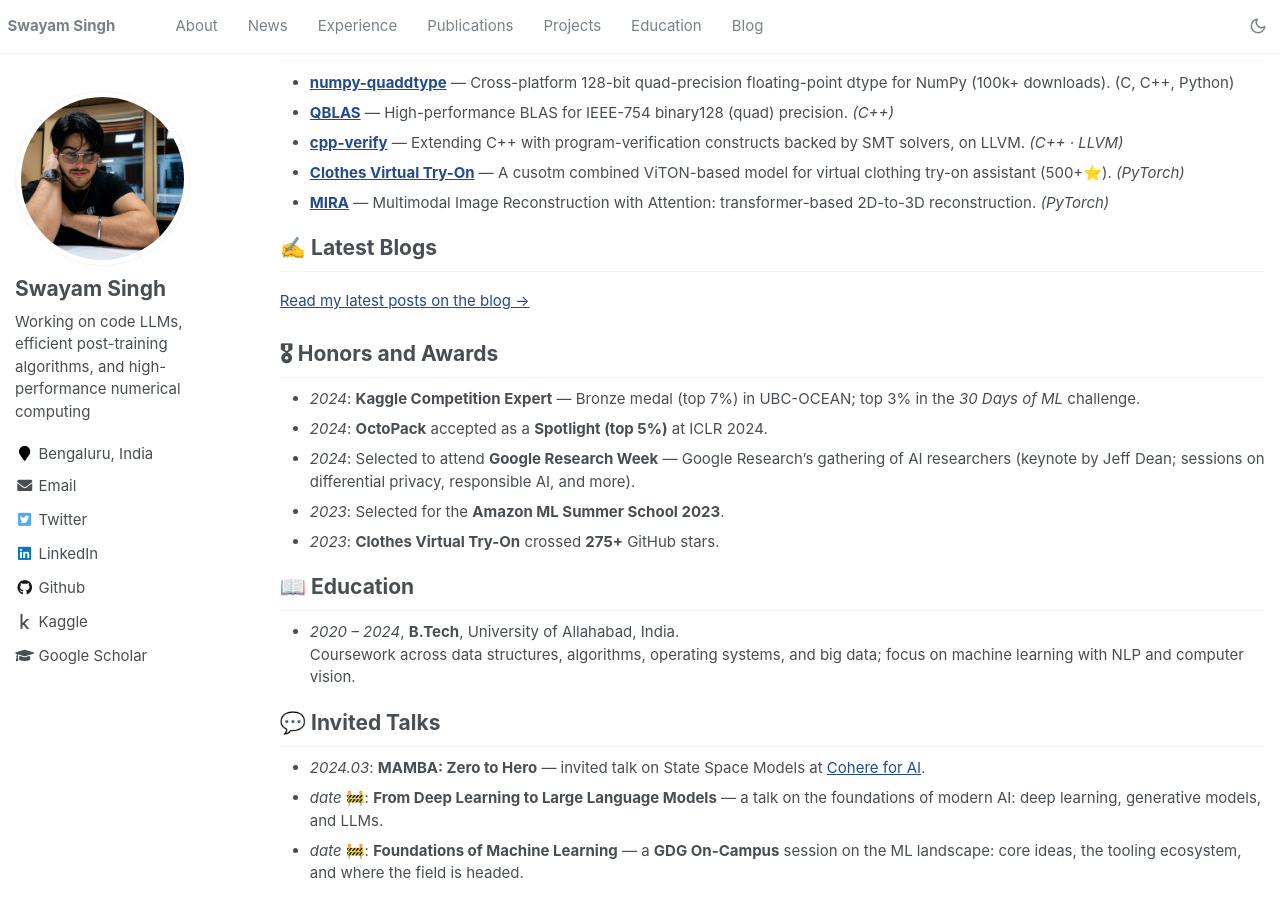
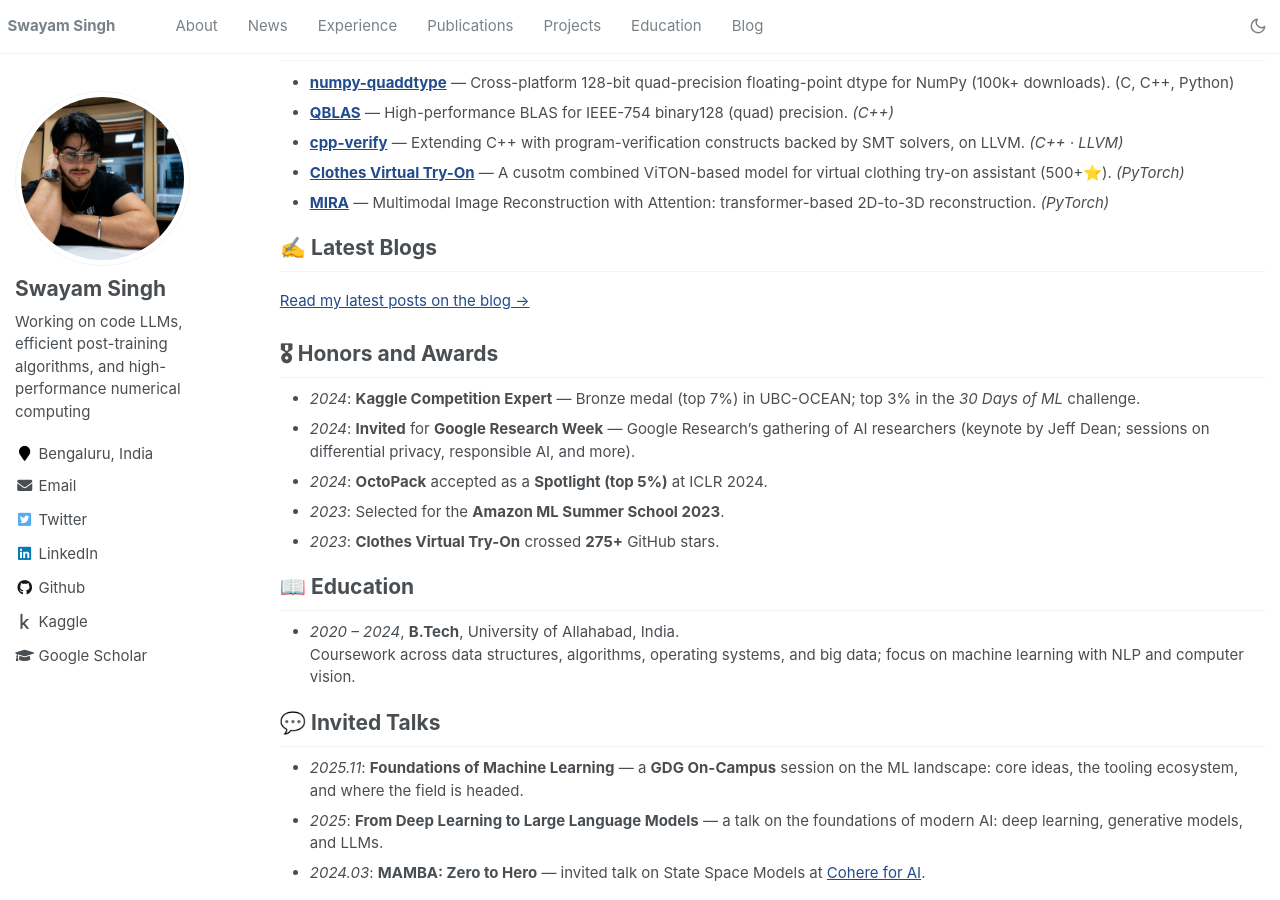
Before and after one commit to SwayamInSync/SwayamInSync.github.io, a Jekyll site: the page built from _pages/about.md, in a window 1280 px wide and 900 px high, scrolled down 1676 px. Built offline with Jekyll 4.4.1, drawn with Linux system fonts in a browser that asks for light colours; comment, search, counter and statistics services are not loaded.

Commit message:
Talks: date GDG (Nov 2025) + DL→LLMs (2025); order newest-first
Co-Authored-By: Claude Opus 4.8 (1M context) <noreply@anthropic.com>

```diff
--- a/_pages/about.md
+++ b/_pages/about.md
@@ -94,8 +94,8 @@ Raymond Li, …, **Swayam Singh**, et al. (BigCode)
 # 🎖 Honors and Awards
 
 - _2024_: **Kaggle Competition Expert** — Bronze medal (top 7%) in UBC-OCEAN; top 3% in the _30 Days of ML_ challenge.
+- _2024_: **Invited** for **Google Research Week** — Google Research's gathering of AI researchers (keynote by Jeff Dean; sessions on differential privacy, responsible AI, and more).
 - _2024_: **OctoPack** accepted as a **Spotlight (top 5%)** at ICLR 2024.
-- _2024_: Selected to attend **Google Research Week** — Google Research's gathering of AI researchers (keynote by Jeff Dean; sessions on differential privacy, responsible AI, and more).
 - _2023_: Selected for the **Amazon ML Summer School 2023**.
 - _2023_: **Clothes Virtual Try-On** crossed **275+** GitHub stars.
 
@@ -105,7 +105,7 @@ Raymond Li, …, **Swayam Singh**, et al. (BigCode)
 
 # 💬 Invited Talks
 
+- _2025.11_: **Foundations of Machine Learning** — a **GDG On-Campus** session on the ML landscape: core ideas, the tooling ecosystem, and where the field is headed.
+- _2025_: **From Deep Learning to Large Language Models** — a talk on the foundations of modern AI: deep learning, generative models, and LLMs.
 - _2024.03_: **MAMBA: Zero to Hero** — invited talk on State Space Models at [Cohere for AI](https://cohere.com/research).
-- _date_ 🚧: **From Deep Learning to Large Language Models** — a talk on the foundations of modern AI: deep learning, generative models, and LLMs. <!-- 🚧 MARKER: add date + host/community name -->
-- _date_ 🚧: **Foundations of Machine Learning** — a **GDG On-Campus** session on the ML landscape: core ideas, the tooling ecosystem, and where the field is headed. <!-- 🚧 MARKER: add date + campus/chapter -->
 <!-- 🚧 MARKER: add more talks here -->
```
